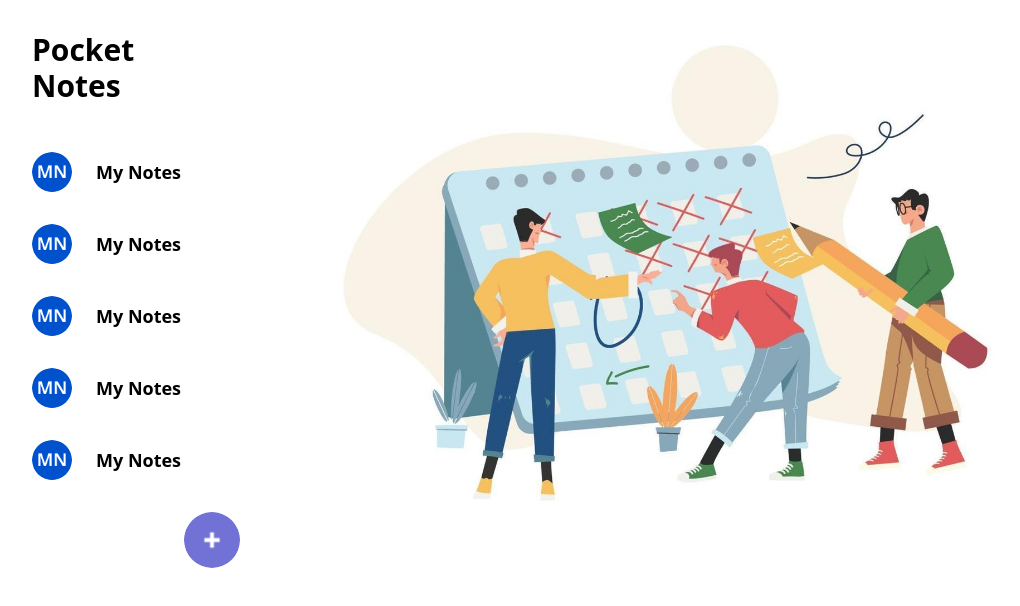
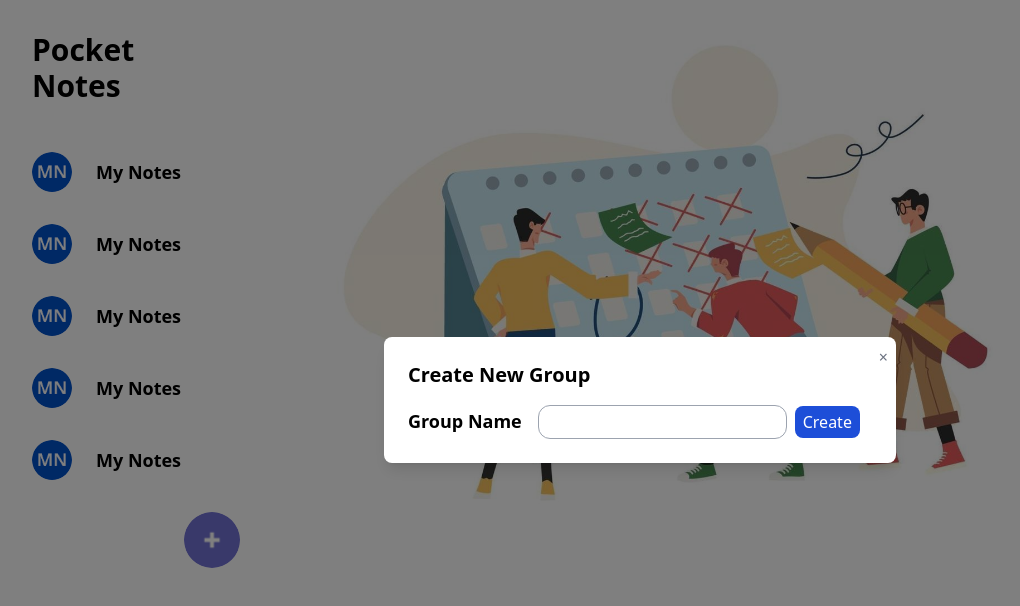
Before and after one commit to Shivamch02/Pocket-Notes, a React (Create React App) app: page / in a window 1280 px wide. Both pictures are taken after a click on the picture 212 px from the left and 540 px from the top of the page. Shown: the top 606 px of the page, without its empty margins (0-1020 px from the left). Built offline with nearby package versions, Linux system fonts and the light colour scheme.

Commit message:
Updated Modal

```diff
--- a/src/components/MainContent.js
+++ b/src/components/MainContent.js
@@ -1,5 +1,6 @@
 import React from "react";
 import HomeImg from "../images/home.jpg";
+import Modal from "./Modal";
 
 const MainContent = () => {
   return (
--- /dev/null
+++ b/src/components/Modal.js
@@ -0,0 +1,27 @@
+import React from "react";
+
+const Modal = ({ isOpen, onClose, children }) => {
+  if (!isOpen) return null;
+
+  return (
+    <div
+      className="fixed inset-0 flex items-center justify-center bg-black bg-opacity-50"
+      onClick={onClose}
+    >
+      <div
+        className="bg-white p-6 rounded-lg shadow-lg max-w-lg w-full relative"
+        onClick={(e) => e.stopPropagation()}
+      >
+        <button
+          className="absolute top-2 right-2 text-gray-500 hover:text-gray-700"
+          onClick={onClose}
+        >
+          &times;
+        </button>
+        {children}
+      </div>
+    </div>
+  );
+};
+
+export default Modal;
--- a/src/components/Sidebar.js
+++ b/src/components/Sidebar.js
@@ -2,6 +2,7 @@ import React, { useState } from "react";
 import MN from "../images/mn.png";
 import Add from "../images/add.png";
 import MainContent from "./MainContent";
+import Modal from "./Modal";
 
 const Sidebar = () => {
   const [group, setGroup] = useState([
@@ -12,8 +13,24 @@ const Sidebar = () => {
     { id: 5, groupName: "My Notes", imgUrl: MN },
   ]);
 
-  console.log(MN.data);
+  const [groupName, setGroupName] = useState("");
+  console.log(groupName);
+  const [isModalOpen, setIsModalOpen] = useState(false);
 
+  const openModal = () => setIsModalOpen(true);
+  const closeModal = () => setIsModalOpen(false);
+
+  const handleCreateGroup = () => {
+    setGroup([
+      ...group,
+      {
+        id: groupName + Math.floor(Math.random()),
+        groupName: groupName,
+        imgUrl: MN,
+      },
+    ]);
+    setGroupName("");
+  };
   return (
     <div className=" relative h-screen flex ">
       <div className="w-1/5 h-[100%] bg-white flex flex-col overflow-y-scroll">
@@ -41,6 +58,7 @@ const Sidebar = () => {
         })}
         <div className="sticky bottom-4 p-4">
           <img
+            onClick={openModal}
             className="h-14 w-14 rounded-full float-right cursor-pointer"
             src={Add}
             alt="Add Grp"
@@ -48,6 +66,22 @@ const Sidebar = () => {
         </div>
       </div>
       <div className="absolute w-4/5 flex right-0 object-cover ">
+        <Modal isOpen={isModalOpen} onClose={closeModal}>
+          <h2 className="text-xl font-semibold mb-4">Create New Group</h2>
+          <span className="text-lg font-semibold">Group Name</span>
+          <input
+            className="ml-4 border border-gray-400 px-2 py-1 rounded-xl"
+            type="text"
+            value={groupName}
+            onChange={(e) => setGroupName(e.target.value)}
+          />
+          <button
+            className="ml-2 px-2 py-1 bg-blue-700 text-white rounded-lg text-center"
+            onClick={handleCreateGroup}
+          >
+            Create
+          </button>
+        </Modal>
         <MainContent />
       </div>
     </div>
```
